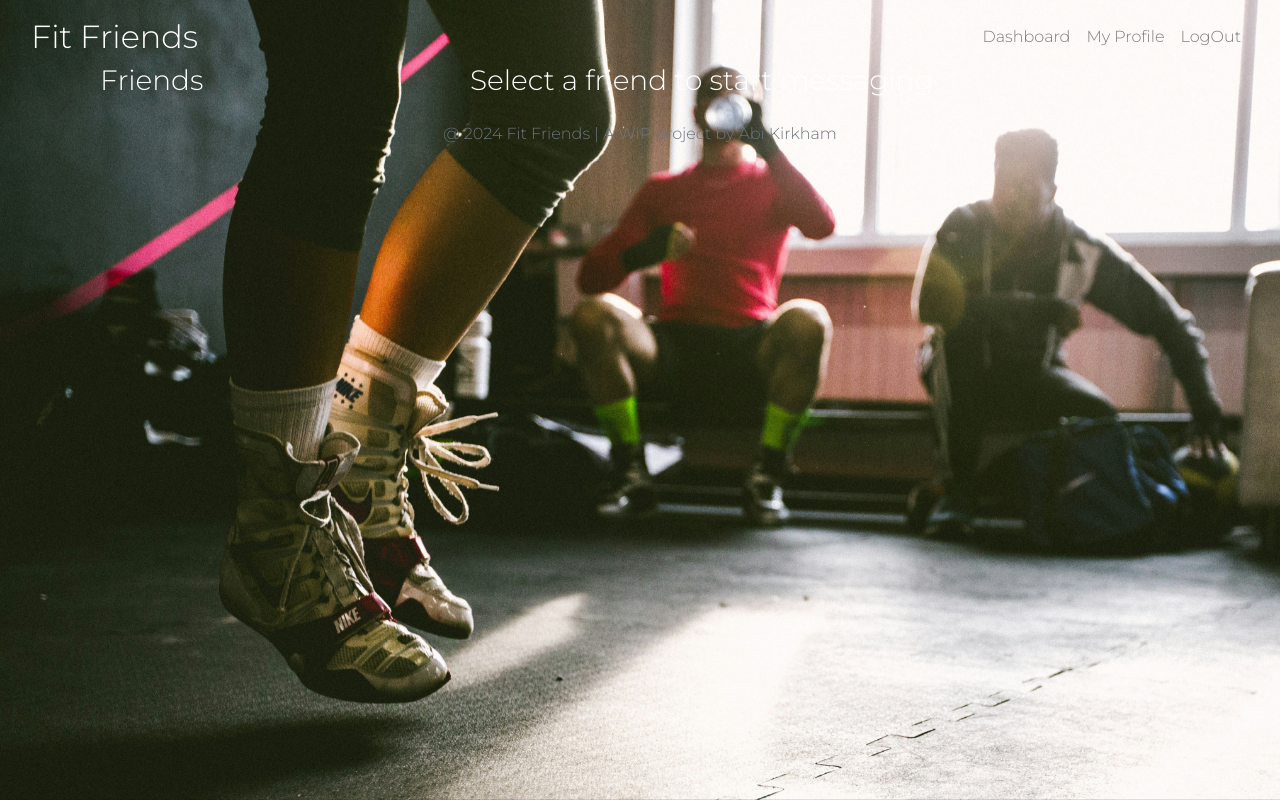
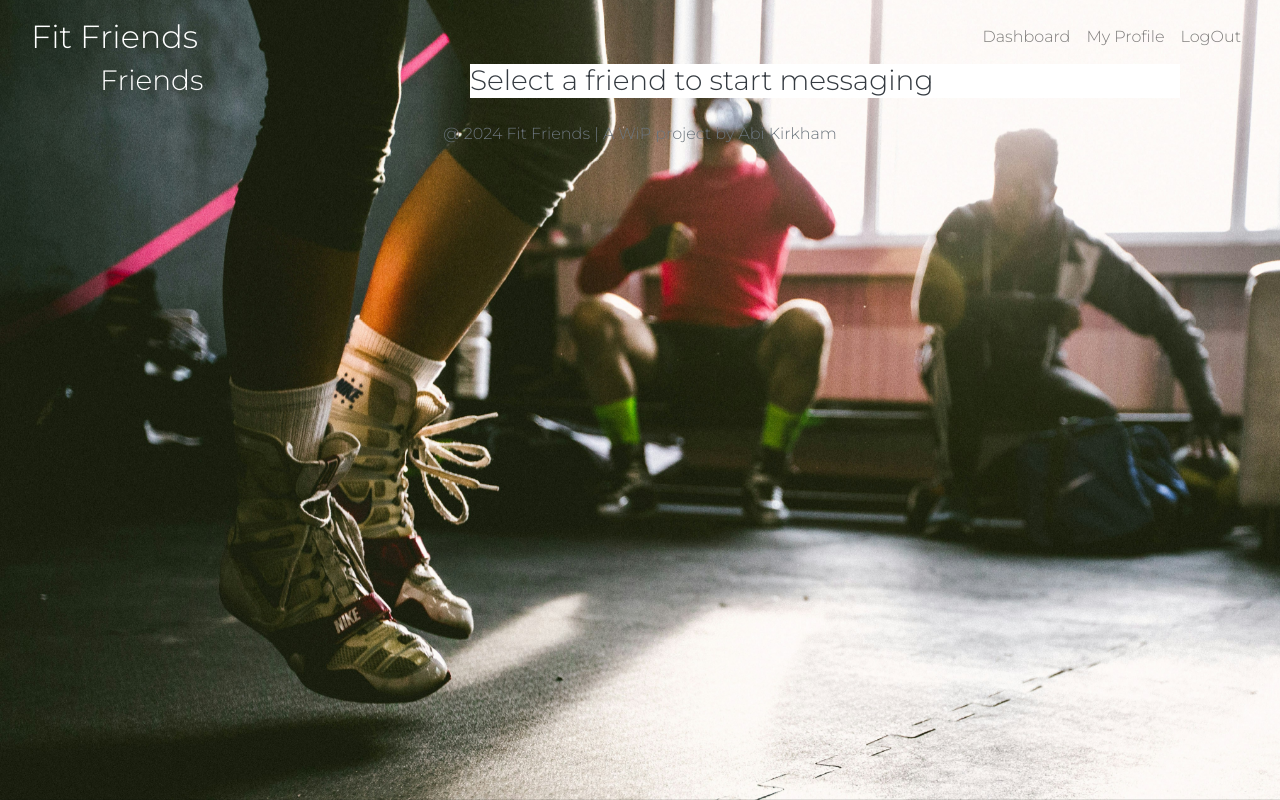
Before and after one commit to abikirkham/FitFriends, a Django app: page /messages/ in a window 1280 px wide. Run offline with Django 3.2, Linux system fonts and the light colour scheme; the visitor is signed in with stand-in values (Sample User, id 1); data comes from the database, SQL or seed files in the repository.

Commit message:
change text colour as background disrupts

```diff
--- a/social/templates/messages.html
+++ b/social/templates/messages.html
@@ -110,7 +110,7 @@
                         <button type="submit" class="btn btn-primary">Send</button>
                     </form>
                 {% else %}
-                    <h3 class="text-white">Select a friend to start messaging</h3>
+                    <h3 class="text-dark bg-white">Select a friend to start messaging</h3>
                 {% endif %}
             </div>
         </div>
```
